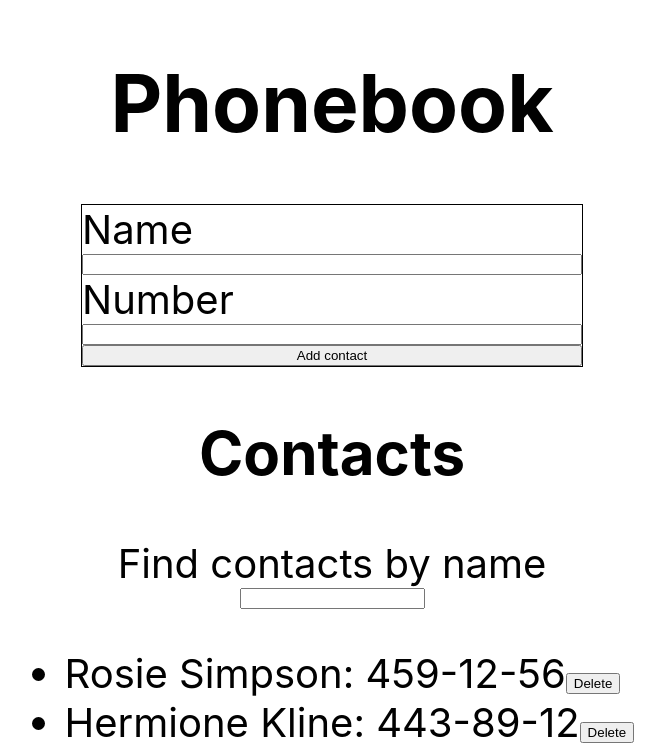
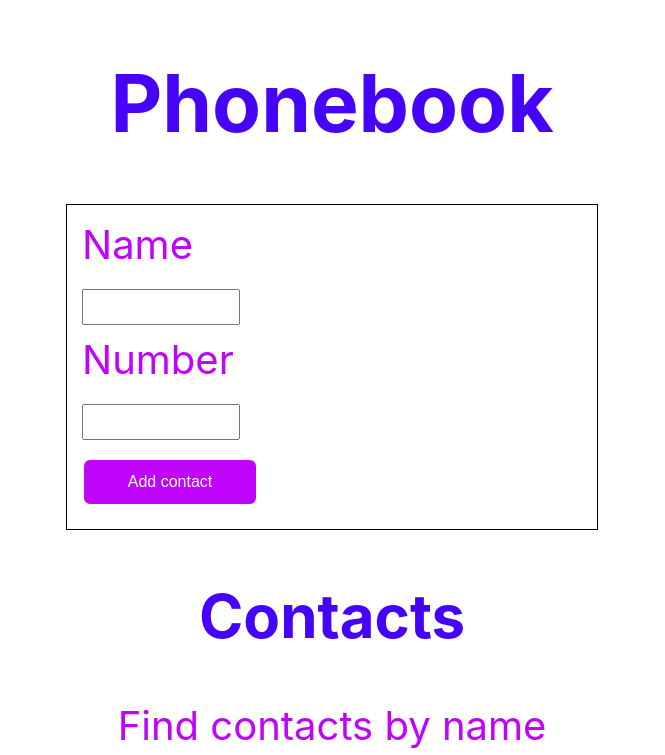
Before and after one commit to OlenaVoroshnina/goit-react-hw-02-phonebook, a React (Create React App) app: page / in a window 1280 px wide. Shown: the top 755 px of the page, without its empty margins (308-973 px from the left). Built offline with nearby package versions, Linux system fonts and the light colour scheme.

Commit message:
added styles

```diff
--- a/src/components/App.jsx
+++ b/src/components/App.jsx
@@ -4,6 +4,7 @@ import PropTypes from 'prop-types';
 import ContactForm from "./ContactForm/ContactForm";
 import ContactList from "./ContactList/ContactList";
 import Filter from "./Filter/Filter";
+import { Container, Title, TitleTwo } from "./App.styled";
 
 export class App extends Component {
   state = {
@@ -53,28 +54,17 @@ export class App extends Component {
     const { filter} = this.state;
     const visibleContactsList = this.getVisibleContacts();
     return (
-      <div
-        style={{
-          height: '100%',
-          display: 'flex',
-          flexDirection: 'column',
-          justifyContent: 'center',
-          alignItems: 'center',
-          fontSize: 40,
-          color: '#010101'
-        }}
-      >
-        <h1>Phonebook</h1>
+      <Container>
+        <Title>Phonebook</Title>
         <ContactForm onSubmit={ this.handleFormSubmit} />
 
-        <h2>Contacts</h2>
+        <TitleTwo>Contacts</TitleTwo>
         <Filter value={filter} onChange={this.changeFilter} />
 
         {this.state.contacts !== [] ?
           <ContactList contacts={visibleContactsList} onDeleteContact={this.deleteContact} /> : null}
 
-
-      </div>
+      </Container>
     );
   }
 };
--- /dev/null
+++ b/src/components/App.styled.jsx
@@ -0,0 +1,17 @@
+import styled from "styled-components";
+
+export const Container = styled.div`
+    height: 100%;
+    display: flex;
+    flex-direction: column;
+    justify-content: center;
+    align-items: center;
+    font-size: 40px;
+    color: #010101;
+`
+export const Title = styled.h1`
+    color: #4503fa;
+`
+export const TitleTwo = styled.h2`
+    color: #4503fa;
+`
--- a/src/components/ContactForm/ContactForm.jsx
+++ b/src/components/ContactForm/ContactForm.jsx
@@ -1,6 +1,7 @@
 import React, { Component } from 'react';
 import PropTypes from 'prop-types';
-import { Form } from './ContactForm.styled';
+import { Form, Button, Label, Input } from './ContactForm.styled';
+
 
 
 class ContactForm extends Component{
@@ -32,8 +33,8 @@ class ContactForm extends Component{
 
         <Form onSubmit={this.handleSubmit}>
 
-          <label htmlFor="name">Name</label>
-            <input
+          <Label htmlFor="name">Name</Label>
+            <Input
             id = 'name'
             type="text"
             value={this.state.name}
@@ -43,8 +44,8 @@ class ContactForm extends Component{
             title="Name may contain only letters, apostrophe, dash and spaces. For example Adrian, Jacob Mercer, Charles de Batz de Castelmore d'Artagnan"
             required
           />
-          <label htmlFor="number">Number</label>
-          <input
+          <Label htmlFor="number">Number</Label>
+          <Input
             id="number"
             value={this.state.number}
             onChange = {this.handleChange}
@@ -54,7 +55,7 @@ class ContactForm extends Component{
             title="Phone number must be digits and can contain spaces, dashes, parentheses and can start with +"
             required
           />
-          <button>Add contact</button>
+          <Button>Add contact</Button>
         </Form>
 
         )
--- a/src/components/ContactForm/ContactForm.styled.jsx
+++ b/src/components/ContactForm/ContactForm.styled.jsx
@@ -6,4 +6,28 @@ export const Form = styled.form`
     justify-content: center;
     width: 500px;
     border: 1px solid black;
+    padding: 15px;
 `
+
+export const Button = styled.button`
+  display: inline-block;
+  border-radius: 8px;
+  padding: 0.8rem 0;
+  margin: 0.5rem 0rem;
+  width: 11rem;
+  font-size: 16px;
+  color: white;
+  background-color: #c003fa;
+  border: 2px solid white;
+  cursor: pointer;
+`
+export const Label = styled.label`
+  margin-bottom: 20px;
+  color: #c003fa;
+`
+export const Input = styled.input`
+  width: 150px;
+  height: 30px;
+  margin-bottom: 10px;
+  outline-color: #c003fa;
+`
--- a/src/components/ContactItem/ContactItem.jsx
+++ b/src/components/ContactItem/ContactItem.jsx
@@ -1,13 +1,14 @@
 import React from 'react';
 import PropTypes from 'prop-types';
+import { Button, Item } from './ContactItem.styled';
 
 const ContactItem = ({ data, onDeleteContact}) => {
     const { id, name, number } = data;
     return(
     <>
-        <li key={id}>{name}: {number}
-        <button type='button' onClick={() => onDeleteContact(id)}>Delete</button>
-        </li>
+        <Item key={id}>{name}: {number}
+        <Button type='button' onClick={() => onDeleteContact(id)}>Delete</Button>
+        </Item>
     </>
     )
 }
--- /dev/null
+++ b/src/components/ContactItem/ContactItem.styled.jsx
@@ -0,0 +1,26 @@
+import styled from "styled-components";
+
+export const Button = styled.button`
+  display: inline-block;
+  border-radius: 8px;
+  padding: 0.6rem 0;
+  margin: 0.5rem 0rem;
+  width: 7rem;
+  font-size: 16px;
+  color: white;
+  background-color: #4503fa;
+  border: 2px solid white;
+  cursor: pointer;
+`
+
+export const Item = styled.li`
+  display: flex;
+  align-items: center;
+  justify-content: space-between;
+`
+export const List = styled.ul`
+    display: flex;
+    flex-direction: column;
+    gap: 15px;
+    width: 630px;
+`
--- a/src/components/ContactList/ContactList.jsx
+++ b/src/components/ContactList/ContactList.jsx
@@ -1,9 +1,10 @@
 import React from 'react'
 import PropTypes from 'prop-types';
 import ContactItem from 'components/ContactItem/ContactItem';
+import { List } from 'components/ContactItem/ContactItem.styled';
 
 const ContactList = ({ contacts, onDeleteContact }) => (
-    <ul>{
+    <List>{
         contacts.map(contact => {
             return (
                 <ContactItem data={contact} key={contact.id} onDeleteContact={ onDeleteContact} />
@@ -11,7 +12,7 @@ const ContactList = ({ contacts, onDeleteContact }) => (
         })
     }
 
-    </ul>
+    </List>
 )
 export default ContactList;
 
--- a/src/components/Filter/Filter.jsx
+++ b/src/components/Filter/Filter.jsx
@@ -1,10 +1,11 @@
 import React from 'react';
 import PropTypes from 'prop-types';
+import { Label, Input } from '../ContactForm/ContactForm.styled';
 
 const Filter = ({value, onChange }) => (
     <>
-        <label htmlFor="filter">Find contacts by name</label>
-        <input id='filter' type="text" value={value} onChange = {onChange} />
+        <Label htmlFor="filter">Find contacts by name</Label>
+        <Input id='filter' type="text" value={value} onChange = {onChange} />
     </>
 
 );
```
